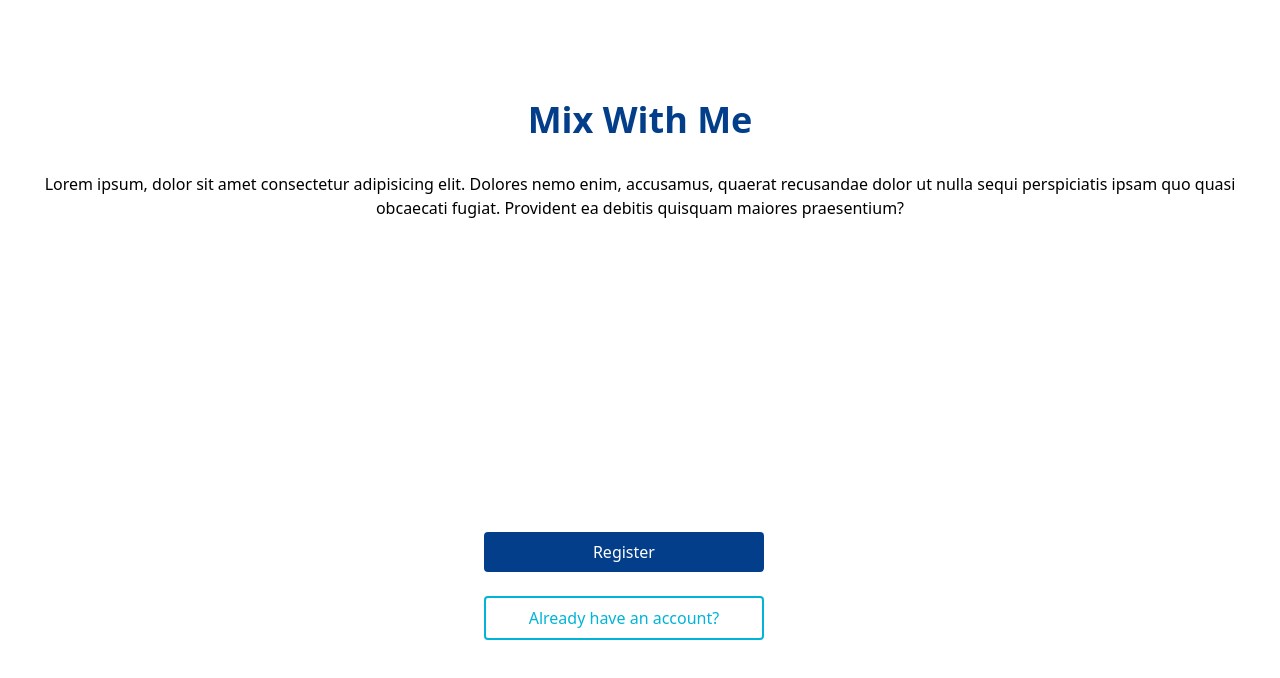
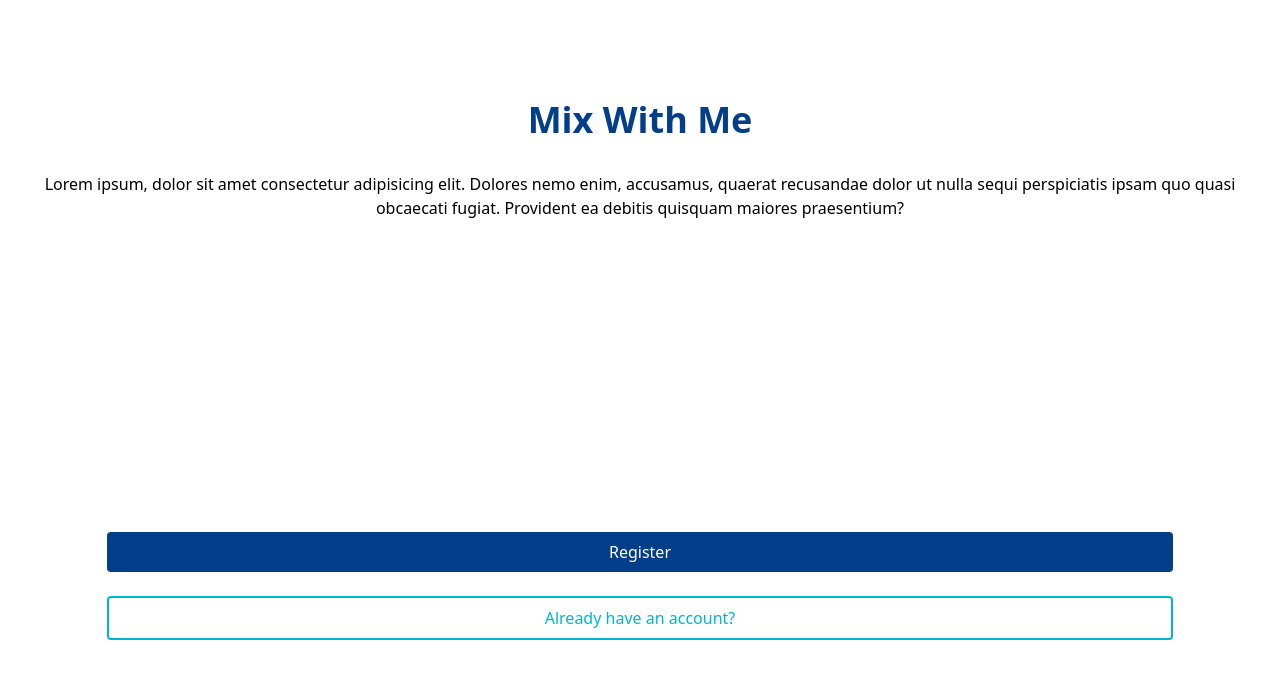
Before and after one commit to kwolsink/mix-with-me, a Vue app: page / in a window 1280 px wide. Shown: the top 678 px of the page. Built offline with nearby package versions, Linux system fonts and the light colour scheme.

Commit message:
style change

```diff
--- a/src/components/WelcomePage.vue
+++ b/src/components/WelcomePage.vue
@@ -6,7 +6,7 @@
              nulla sequi perspiciatis ipsam quo quasi obcaecati fugiat.
               Provident ea debitis quisquam maiores praesentium?
         </p>
-        <div class="mt-auto mb-32">
+        <div class="mt-auto mb-32 flex flex-col items-center w-full">
             <button class="p-2 m-3 w-10/12  text-white bg-primary-color rounded">Register</button>
             <button class="p-2 m-3 w-10/12 text-secondary-color rounded border-secondary-color border-2">Already have an account?</button>
         </div>
```
